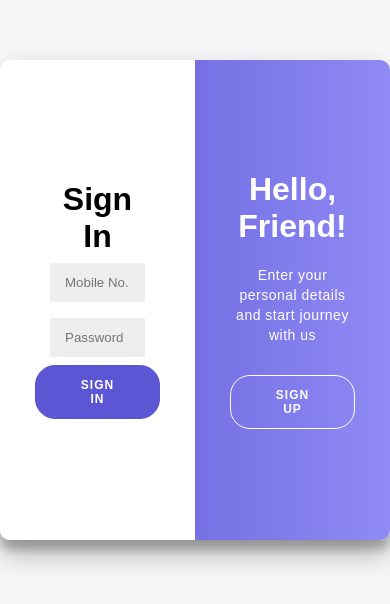
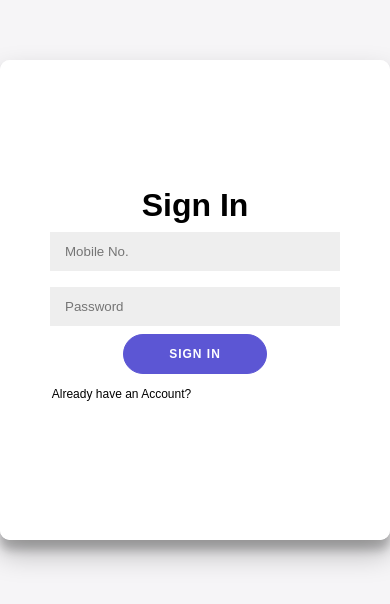
Before and after one commit to Janvi-Thakkar/my-contacts, a React (Create React App) app: page /signin in a window 390 px wide. Shown: the part 122-726 px from the top of the page. Built offline with nearby package versions, Linux system fonts and the light colour scheme.

Commit message:
ui modifications

```diff
--- a/src/assets/css/signin.css
+++ b/src/assets/css/signin.css
@@ -221,3 +221,38 @@
         height: 40px;
         width: 40px;
     }
+
+    @media(max-width:600px) {
+        .signin_container .overlay-panel {
+           padding: 0 20px;
+
+        }
+    }
+
+@media(max-width:500px) {
+    .signin_container .overlay-panel {
+        padding: 0 10px;
+    }
+
+    .signin_container .sign-in-container {
+        left: 0;
+        width: 100%;
+        z-index: 2;
+    }
+    .signin_container .sign-up-container {
+        left: 0;
+        width: 100%;
+        z-index: 2;
+        color:black !important;
+    }
+
+     .signin_container .overlay-left{
+         width:100%;
+     }
+
+    .signin_container .overlay-right {
+        right: 0;
+        transform: translateX(100%);
+    }
+
+}
--- a/src/components/SignIn.jsx
+++ b/src/components/SignIn.jsx
@@ -1,31 +1,49 @@
-import React from "react";
+
 import "../assets/css/signin.css";
+import React, { useContext, useEffect, useState } from "react";
 
 
 const SignInPage = (props) => {
+	const [showSignIn,show]=useState(true)
+	const [windowSize, setWindowSize] = useState({ width: window.innerWidth });
+	const onResize = () => {
+		setWindowSize({ width: window.innerWidth })
+	}
+	useEffect(() => {
+		onResize();
+		window.addEventListener('resize', onResize)
+		return () => { return window.removeEventListener('resize', onResize) }
+	}, [])
 	return (
 		<div className="outer_container">
 		<div className="signin_container" id="container">
-			<div className="form-container sign-up-container">
+				{(windowSize.width > 600 || !showSignIn) && <><div className="form-container sign-up-container">
 					<form >
 						<h1>Create Account</h1>
-						<input type="text" placeholder="Name" onChange={(event) => { props.setRegisterDetails(event.target.value, "name") }}/>
-						<input type="number" length="10" placeholder="Mobile No." onChange={(event) => { props.setRegisterDetails(event.target.value, "mobile") }}/>
+						<input type="text" placeholder="Name" onChange={(event) => { props.setRegisterDetails(event.target.value, "name") }} />
+						<input type="number" length="10" placeholder="Mobile No." onChange={(event) => { props.setRegisterDetails(event.target.value, "mobile") }} />
 						<input type="email" placeholder="Email" onChange={(event) => { props.setRegisterDetails(event.target.value, "email") }} />
 						<input type="password" placeholder="Password" onChange={(event) => { props.setRegisterDetails(event.target.value, "pass") }} />
 						<button onClick={(event) => { props.signUp(event) }}>Sign Up</button>
-				</form>
-			</div>
-			<div className="form-container sign-in-container">
+						{windowSize.width < 600 &&
+							<span>Already have an Account? <button  onClick={() => { show(true) }}>Sign In</button></span>
+
+						}</form>
+				</div>	  </>}
+				{(windowSize.width > 600 || showSignIn) && <><div className="form-container sign-in-container">
 				<form action="#">
 						<h1>Sign In</h1>
 
 						<input type="tel" placeholder="Mobile No." defaultValue={props.signInDetail.mobile} onChange={(event) => {props.setSignInDetails(event.target.value,"mobile")}}/>
 						<input type="password" placeholder="Password" defaultValue={props.signInDetail.password} onChange={(event) => { props.setSignInDetails(event.target.value, "pass") }}/>
 						<button onClick={(event) => { props.signIn(event, props.signInDetail.mobile, props.signInDetail.password)}}>Sign In</button>
+						{windowSize.width < 600 &&
+							<span>Already have an Account? <button className="ghost" id="signIn" onClick={() => { show(!showSignIn) }}>Sign In</button></span>
+
+						}
 					</form>
-			</div>
-			<div className="overlay-container">
+			</div>	</> }
+				{windowSize.width > 600 && <> <div className="overlay-container">
 				  <div className="overlay">
 						<div className="overlay-panel overlay-left">
 						<h1>Welcome Back!</h1>
@@ -37,8 +55,11 @@ const SignInPage = (props) => {
 						<p>Enter your personal details and start journey with us</p>
 							<button className="ghost" id="signUp" onClick={() => {props.toggleOverlay('add')}}>Sign Up</button>
 							</div>
+
 					</div>
 				</div>
+				 	</>}
+
 			</div>
 			</div>
 
--- a/src/controllers/SignInController.jsx
+++ b/src/controllers/SignInController.jsx
@@ -46,19 +46,19 @@ const SignInController = () => {
     }
     const signIn = async (event, mobile, password) => {
         event.preventDefault();
-        localStorage.setItem('signIn', true);
-        let res = await fetch(apiUrl + "signin", {
-            method:'post',
+        let res;
+        if (mobile.length == 10 && password != null && password != "") {
+            res = await fetch(apiUrl + "signin", {
+                method: 'post',
                 headers: {
-                'Content-Type':'application/json'
+                    'Content-Type': 'application/json'
                 },
                 body: JSON.stringify({
-                mobile:mobile,
-                password:password
+                    mobile: mobile,
+                    password: password
                 })
             }
             );
-
             if (res.status == 401) {
                 toast.error("Mobile number or password is incorrect");
             }
@@ -77,6 +77,13 @@ const SignInController = () => {
                 history.push('/');
 
             }
+
+    }
+    else {
+    toast.error("Mobile number or password is in incorrect format");
+
+}
+
 
     }
 
```
Also changed, not shown: 1 other file (tests, documents, lock files or other folders). Lines whose indentation alone changed are shown as unchanged.
